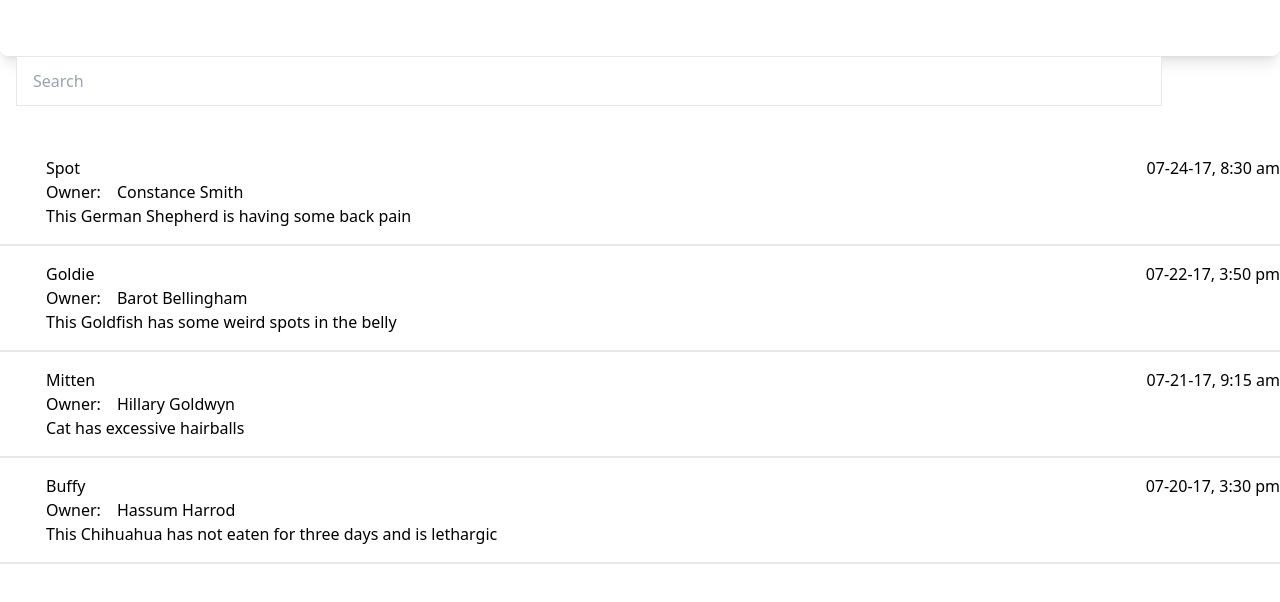
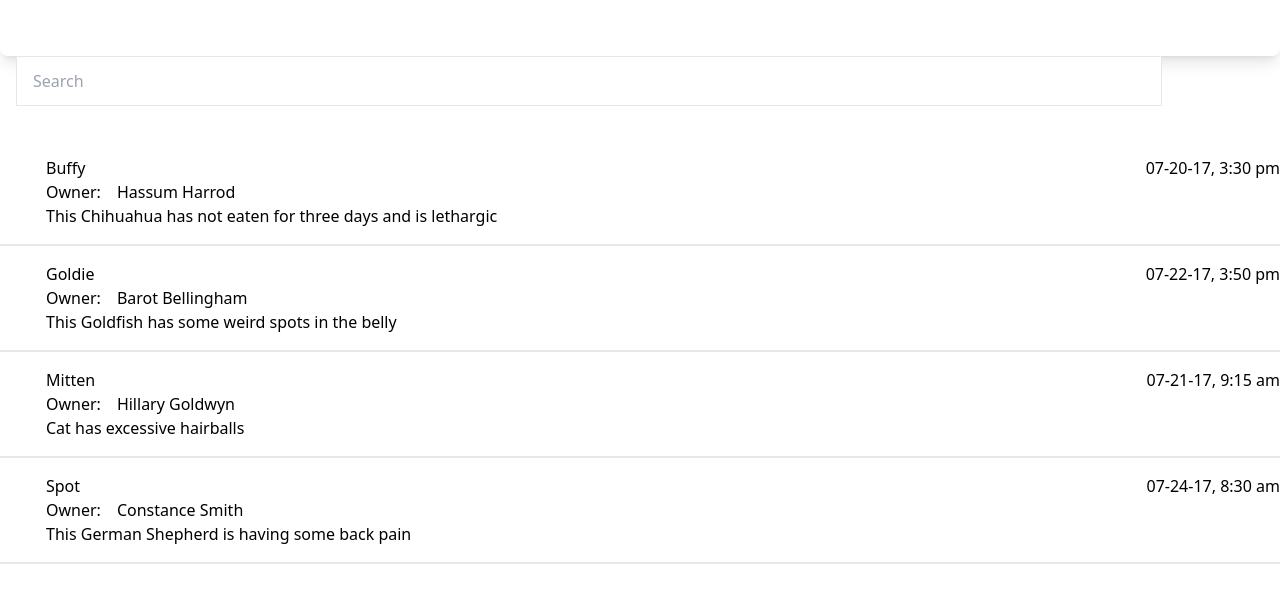
Before and after one commit to Oaya/vue-interface, a Vue app: page / in a window 1280 px wide. Shown: the top 602 px of the page. Built offline with nearby package versions, Linux system fonts and the light colour scheme; what tw-elements would draw is missing.

Commit message:
create search function

```diff
--- a/src/App.vue
+++ b/src/App.vue
@@ -2,8 +2,9 @@
   <div id="main-app" class="container mx-auto">
     <div class="justify-center">
       <add-appointment @add="addItem" />
-      <search-appointment @searchRecords="searchAppointment" />
-      <appointments-list :appointments="searchedApts" @remove="removeItem" @edit="editItem" />
+      <search-appointment @searchRecords="searchAppointment" :myKey="filterKey" :myDir="filterDir"
+        @requestKey="changeKey" @requestDir="changeDir" />
+      <appointments-list :appointments="filterApts" @remove="removeItem" @edit="editItem" />
 
     </div>
   </div>
@@ -23,6 +24,8 @@ export default {
     return {
       appointments: [],
       aptIndex: 0,
+      filterKey: 'petName',
+      filterDir: 'asc',
       searchTerms: ''
     };
   },
@@ -50,9 +53,23 @@ export default {
           item.aptNotes.toLowerCase().match(this.searchTerms.toLowerCase())
         )
       })
+    },
+    filterApts: function () {
+      return _.orderBy(
+        this.searchedApts,
+        item => {
+          return item[this.filterKey].toLowerCase()
+        }, this.filterDir
+      )
     }
   },
   methods: {
+    changeKey: function (val) {
+      this.filterKey = val
+    },
+    changeDir: function (val) {
+      this.filterDir = val
+    },
     searchAppointment: function (terms) {
       this.searchTerms = terms;
     },
@@ -68,10 +85,7 @@ export default {
     addItem: function (item) {
       item.id = this.aptIndex
       this.aptIndex++
-
       this.appointments.push(item)
-      console.log(this.appointments)
-
     }
   },
 };
--- a/src/components/SearchAppointment.vue
+++ b/src/components/SearchAppointment.vue
@@ -69,9 +69,9 @@
                   bg-transparent
                   text-gray-700
                   hover:bg-gray-100
-                " href="#" id="petName">
+                " href="#" id="petName" @click="$emit('requestKey', 'petName')">
             Pet Name
-            <font-awesome-icon icon="check" />
+            <font-awesome-icon icon="check" v-if="myKey==='petName'" />
           </a>
         </li>
         <li>
@@ -87,9 +87,9 @@
                   bg-transparent
                   text-gray-700
                   hover:bg-gray-100
-                " href="#" id="aptDate">
+                " href="#" id="aptDate" @click="$emit('requestKey', 'aptDate')">
             Date
-            <font-awesome-icon icon="check" />
+            <font-awesome-icon icon="check" v-if="myKey==='aptDate'" />
           </a>
         </li>
         <li>
@@ -105,9 +105,9 @@
                   bg-transparent
                   text-gray-700
                   hover:bg-gray-100
-                " href="#" id="ownerName">
+                " href="#" id="ownerName" @click="$emit('requestKey', 'petOwner')">
             Owner
-            <font-awesome-icon icon="check" />
+            <font-awesome-icon icon="check" v-if="myKey==='petOwner'" />
           </a>
         </li>
         <hr class="h-0 my-2 border border-solid border-t-0 border-gray-700 opacity-25" />
@@ -124,9 +124,9 @@
                   bg-transparent
                   text-gray-700
                   hover:bg-gray-100
-                " href="#" id="asc">
+                " href="#" id="asc" @click="$emit('requestDir', 'asc')">
             Asc
-            <font-awesome-icon icon="check" />
+            <font-awesome-icon icon="check" v-if="myDir==='asc'" />
           </a>
         </li>
         <li>
@@ -142,9 +142,9 @@
                   bg-transparent
                   text-gray-700
                   hover:bg-gray-100
-                " href="#" id="desc">
+                " href="#" id="desc" @click="$emit('requestDir', 'desc')">
             Desc
-            <font-awesome-icon icon="check" />
+            <font-awesome-icon icon="check" v-if="myDir==='desc'" />
           </a>
         </li>
       </ul>
@@ -161,6 +161,7 @@ export default {
       searchTerm: ''
     }
   },
+  props: ["myKey", "myDir"],
   watch: {
     searchTerm: function () {
       this.$emit('searchRecords', this.searchTerm)
```
